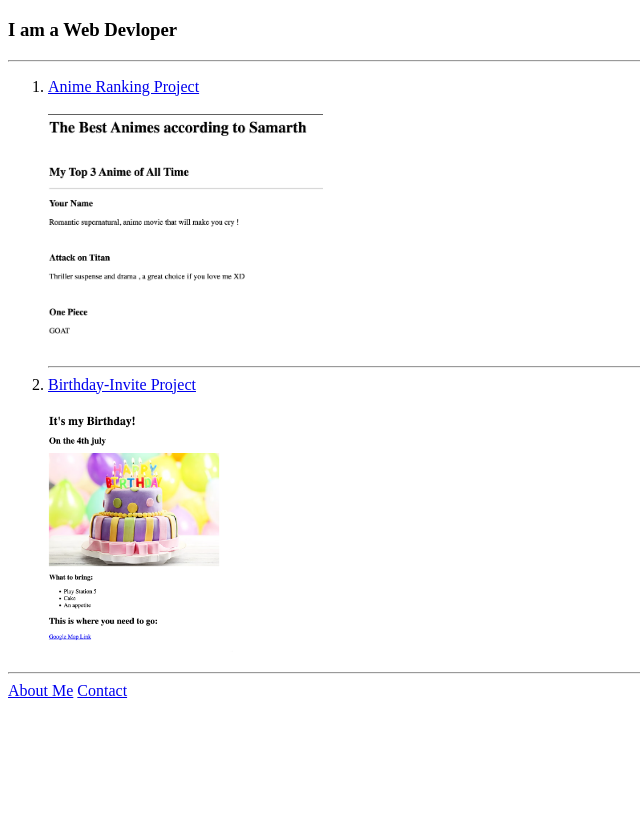
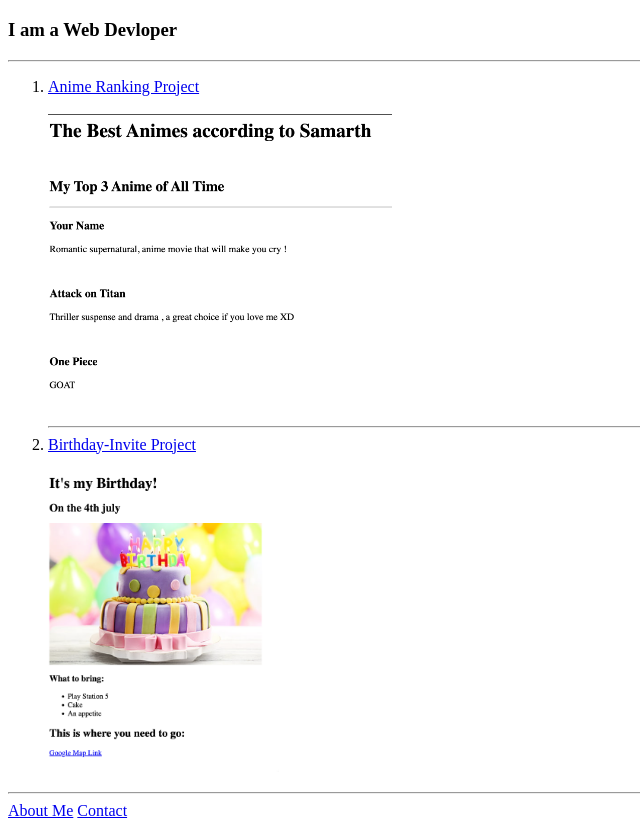
Before and after one commit to Samcxx11/Portfolio-Project, a plain HTML site: page index.html in a window 1280 px wide. Shown: the part 61-889 px from the top of the page, without its empty margins (0-640 px from the left). Before the commit the page ends 800 px from the top, so only its background shows below. Drawn offline with Linux system fonts and the light colour scheme.

Commit message:
Update index.html

```diff
--- a/index.html
+++ b/index.html
@@ -30,7 +30,7 @@ https://developer.mozilla.org/en-US/docs/Web/HTML/Element/img#attr-height -->
             <a href="./public/movie-ranking.html">Anime Ranking Project</a>
             <br />
             <br />
-            <a href="./public/movie-ranking.html"><img src="./assets/images/Rank_anime.png" alt="" height="240"></a>
+            <a href="./public/movie-ranking.html"><img src="./assets/images/Rank_anime.png" alt="" height="300"></a>
             <br />
         </li>
 
@@ -39,7 +39,7 @@ https://developer.mozilla.org/en-US/docs/Web/HTML/Element/img#attr-height -->
             <a href="./public/birthday-invite.html">Birthday-Invite Project</a>
             <br>
             <br>
-            <a href="./public/birthday-invite.html"><img src="./assets/images/birthday_sam.png" alt="" height="240"></a>
+            <a href="./public/birthday-invite.html"><img src="./assets/images/birthday_sam.png" alt="" height="300"></a>
         </li>
 
 
```
